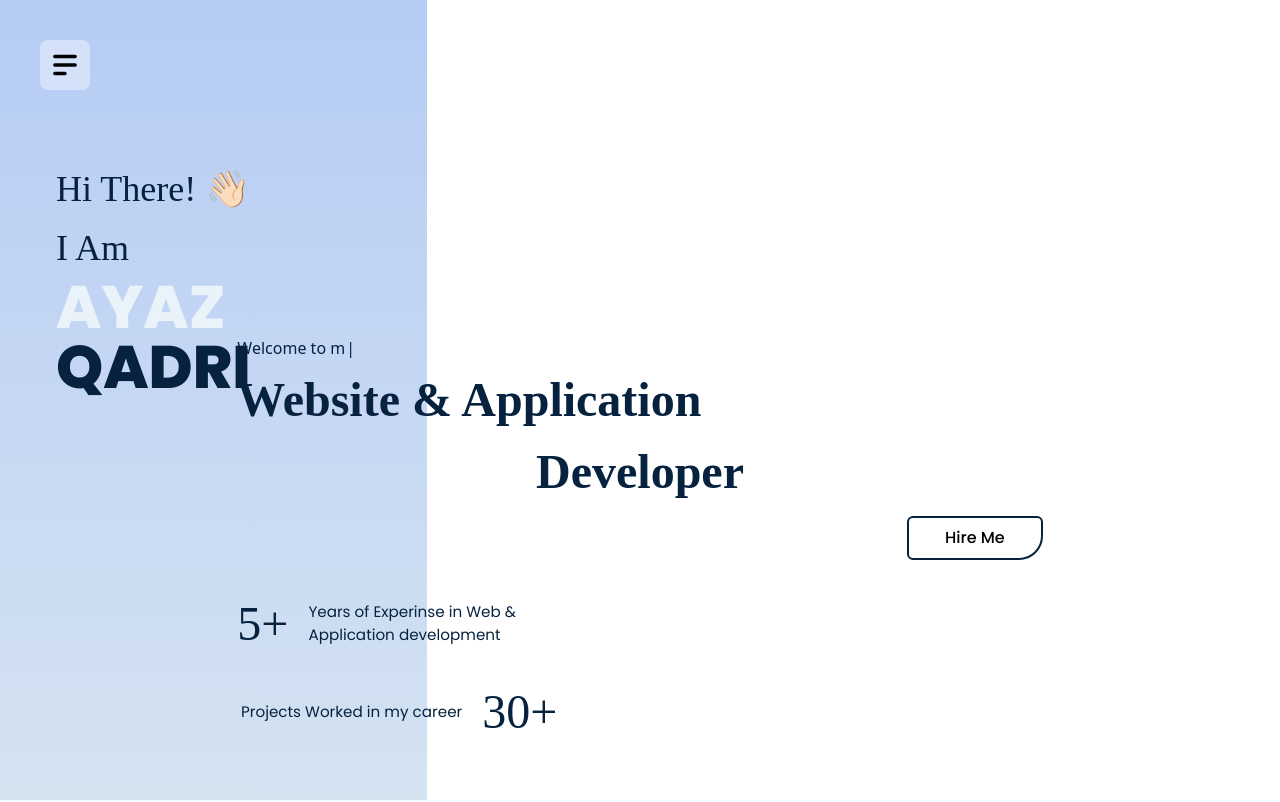
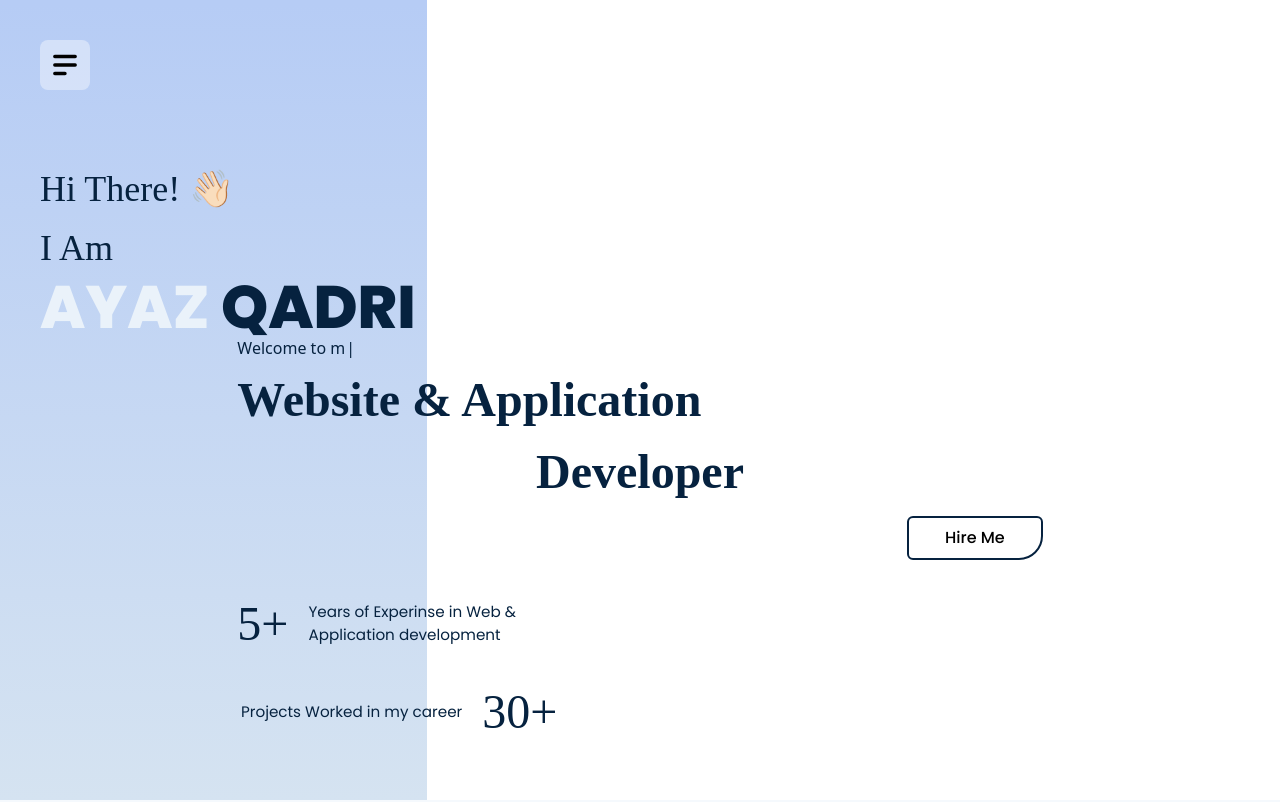
Before and after one commit to AyazQadri/AQ-Portfolio, a React (Vite) app: page / in a window 1280 px wide. Shown: the top 802 px of the page. Built offline with nearby package versions, Linux system fonts and the light colour scheme; a web font is replaced by a local one.

Commit message:
More Styling

```diff
--- a/src/components/Hero.jsx
+++ b/src/components/Hero.jsx
@@ -103,7 +103,7 @@ const Hero = () => {
           data-aos-delay="1200"
           className="h-full md:w-4/12 w-full md:absolute md:top-0 md:left-0 md:bottom-0 md:-z-10 bg-primaryLinear flex items-center"
         >
-          <div className="px-6 md:absolute md:top-[20%] md:right-8 md:left-8">
+          <div className="w-full px-2 md:absolute md:top-[20%] md:right-8 md:left-8 text-right md:text-left">
             <h4 className="heading">
               Hi There!{" "}
               <span className="wave" role="img" aria-labelledby="wave">
```
